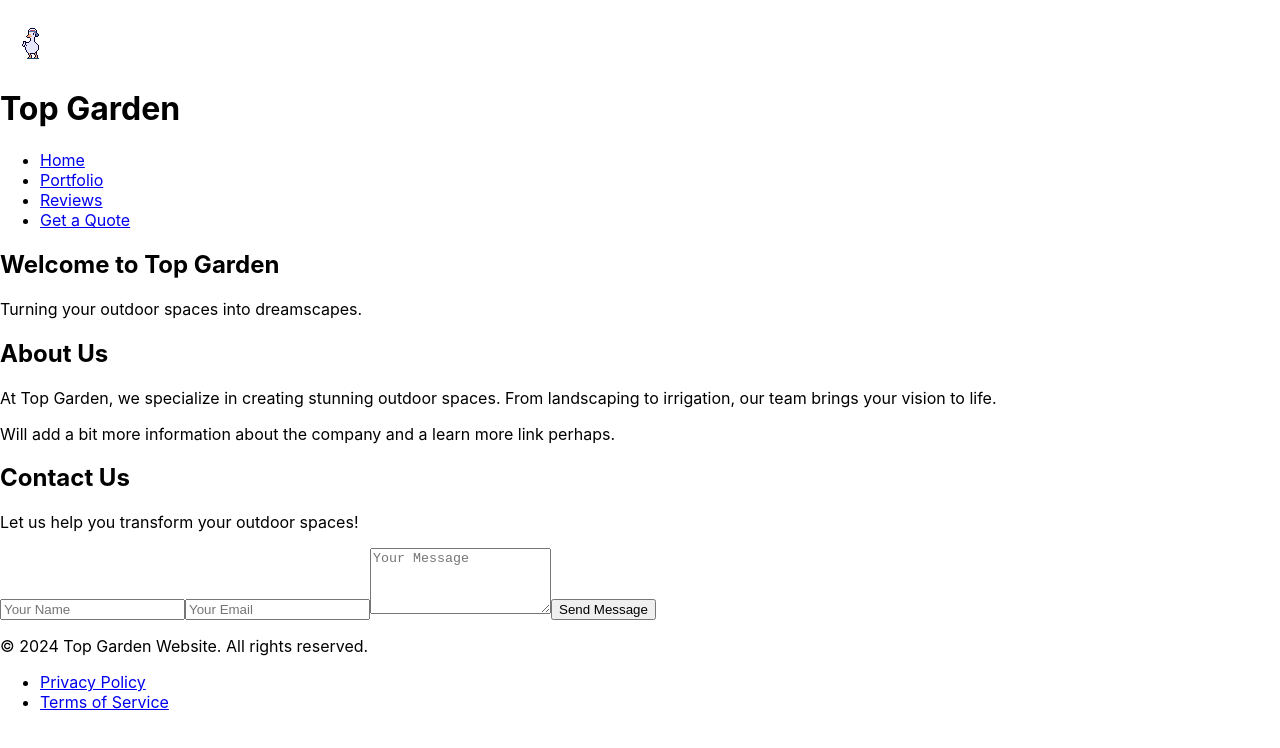
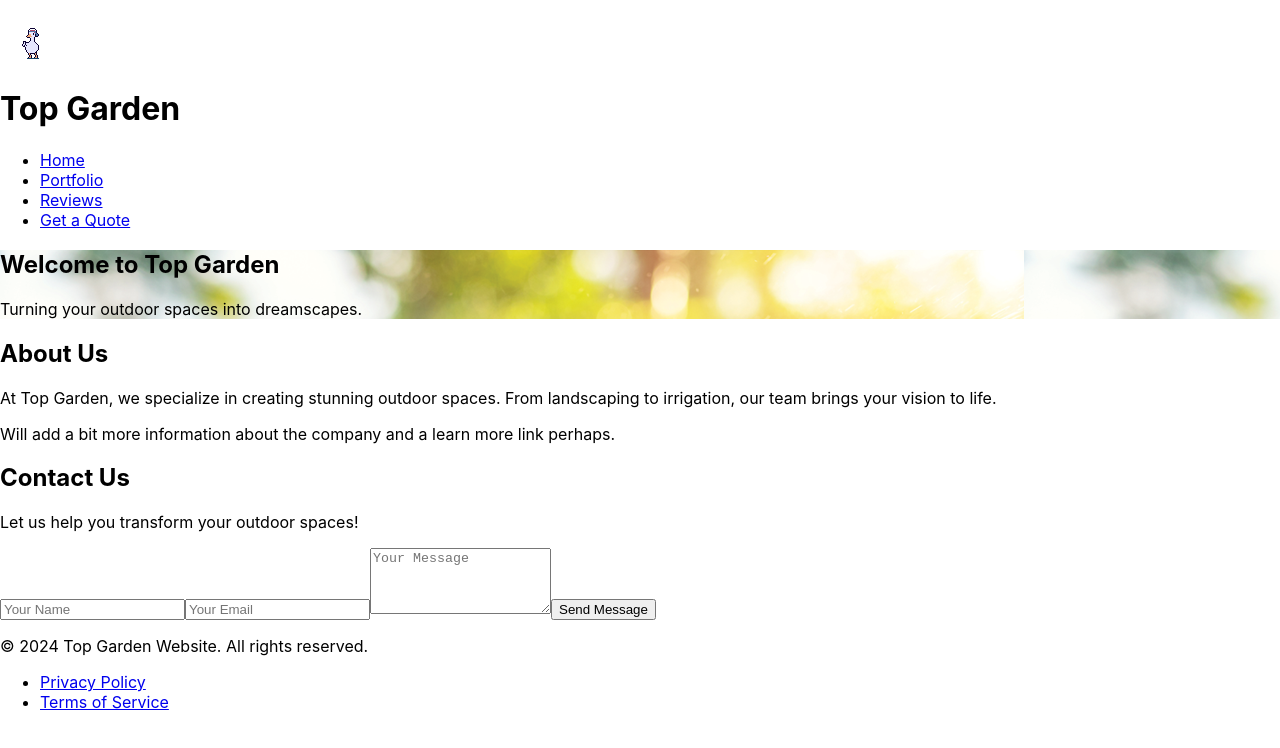
Before and after one commit to Lumiho/top_garden_web, a React (Create React App) app: page / in a window 1280 px wide. Shown: the top 748 px of the page. Built offline with nearby package versions, Linux system fonts and the light colour scheme.

Commit message:
Home page with background image

```diff
--- a/src/pages/Home.js
+++ b/src/pages/Home.js
@@ -1,9 +1,15 @@
 import React from 'react';
-
+import exampleImg from '../Media/irrigationImg.png'
 function Home() {
   return (
     <div className="flex flex-col min-h-screen">
-      <section className="bg-[#4A7A63] text-[#F4F1DE] h-[80vh] flex flex-col items-center justify-center text-center">
+      <section
+        className="bg-cover bg-center bg-no-repeat text-[#F4F1DE] h-[70vh] flex flex-col justify-center text-center"
+        style={{
+          backgroundImage: `url(${exampleImg})`
+        }}
+      >
+
         <h1 className="text-7xl md:text-8xl font-bold">Welcome to Top Garden</h1>
         <p className="mt-4 text-xl md:text-2xl">Turning your outdoor spaces into dreamscapes.</p>
       </section>
```
